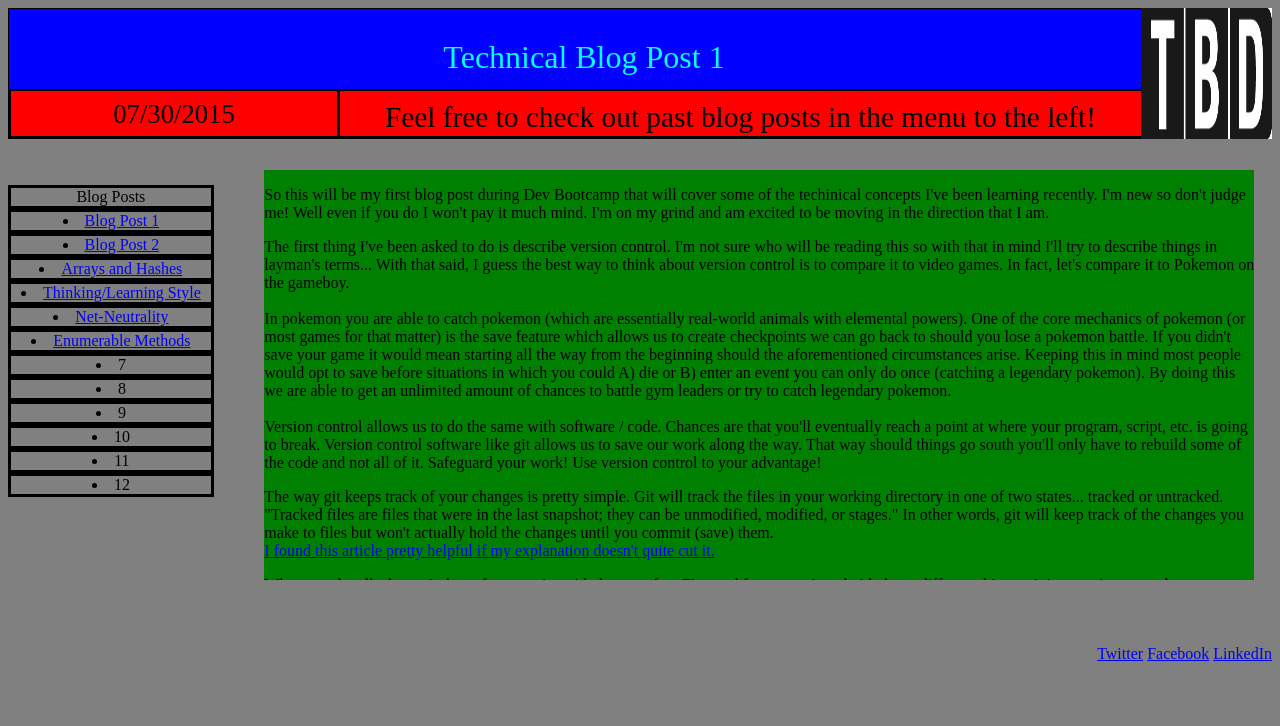
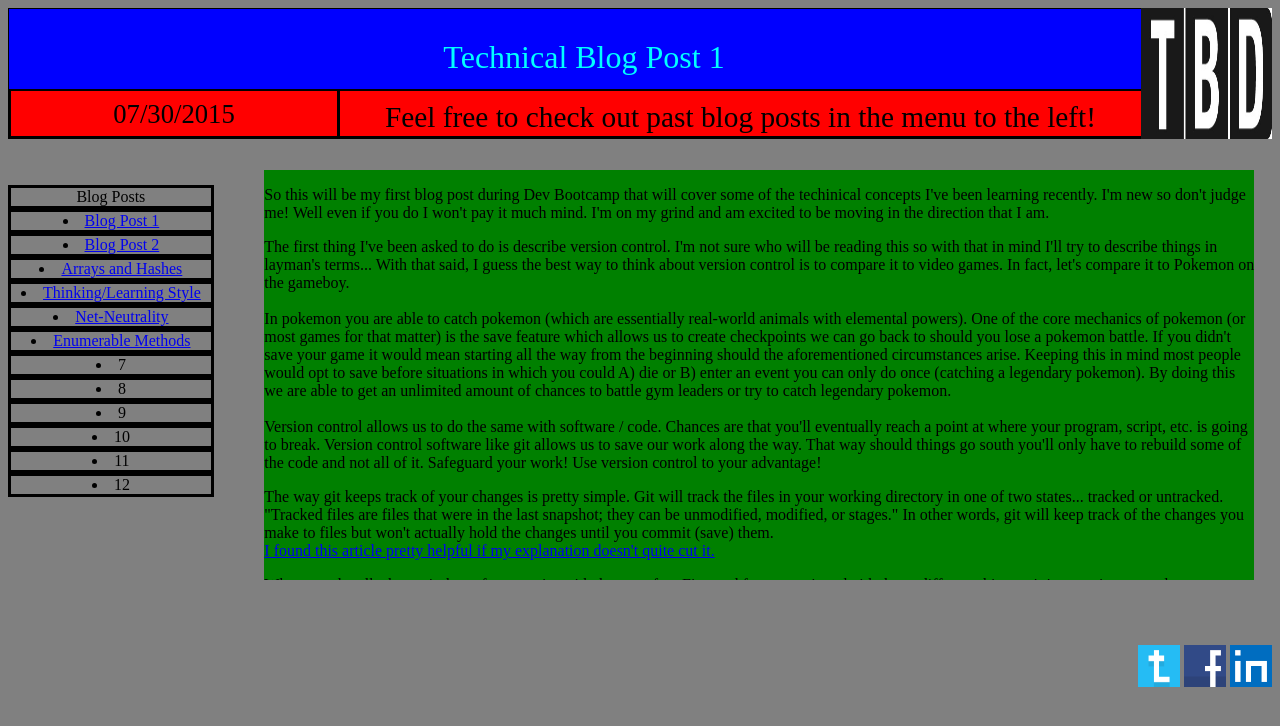
Before and after one commit to arcpetretta/arcpetretta.github.io, a plain HTML site: page blog/Blog-Post-1.html in a window 1280 px wide. Drawn offline with Linux system fonts and the light colour scheme.

Commit message:
add social media icons to blog post pages and edit stylesheet.

```diff
--- a/Stylesheet/stylesheet.css
+++ b/Stylesheet/stylesheet.css
@@ -32,7 +32,7 @@
 	width: 800px;
 	background-color: green;
 	color: white;
-	position: fixed;
+	position: absolute;
 
 }
 
--- a/blog/Blog-Post-1.html
+++ b/blog/Blog-Post-1.html
@@ -76,11 +76,11 @@
 </section>
 
 <footer class = "footer">
-  <a href="https://twitter.com/Arc_Petretta">Twitter</a>
+  <a href="https://twitter.com/Arc_Petretta"><img src= "../imgs/Twitter.png" alt="Twitter" style="width:42px;height:42px;border:0"></a>
 
-  <a href="https://www.facebook.com/arcangelo.petretta">Facebook</a>
+  <a href="https://www.facebook.com/arcangelo.petretta"><img src= "../imgs/Facebook.png" alt="Facebook" style="width:42px;height:42px;border:0"></a>
 
-  <a href="https://www.linkedin.com/in/arcangelopetretta">LinkedIn</a>
+  <a href="https://www.linkedin.com/in/arcangelopetretta"><img src= "../imgs/LinkedIn.png" alt="LinkedIn" style="width:42px;height:42px;border:0"></a>
 
 </footer>
 
```
Also changed, not shown: blog/Blog-Post-2.html (+3 -3 lines), blog/blog-template.html (+3 -3 lines), blog/c3-thinking-style.html (+3 -3 lines), blog/c4-tech-issues.html (+3 -3 lines), blog/t3-arrays-hashes.html (+3 -3 lines), blog/t4-enumerable-methods.html (+3 -3 lines).
